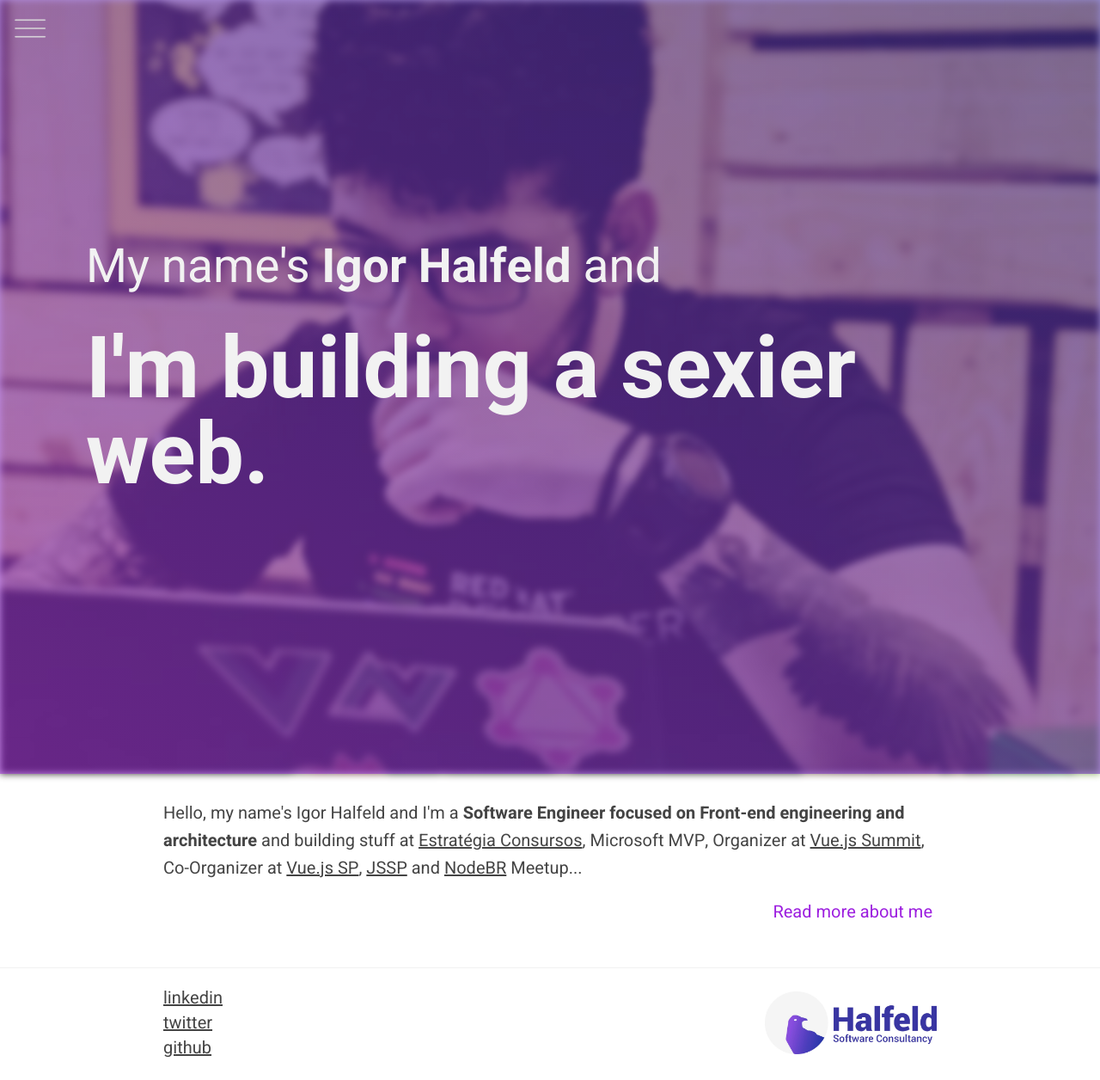
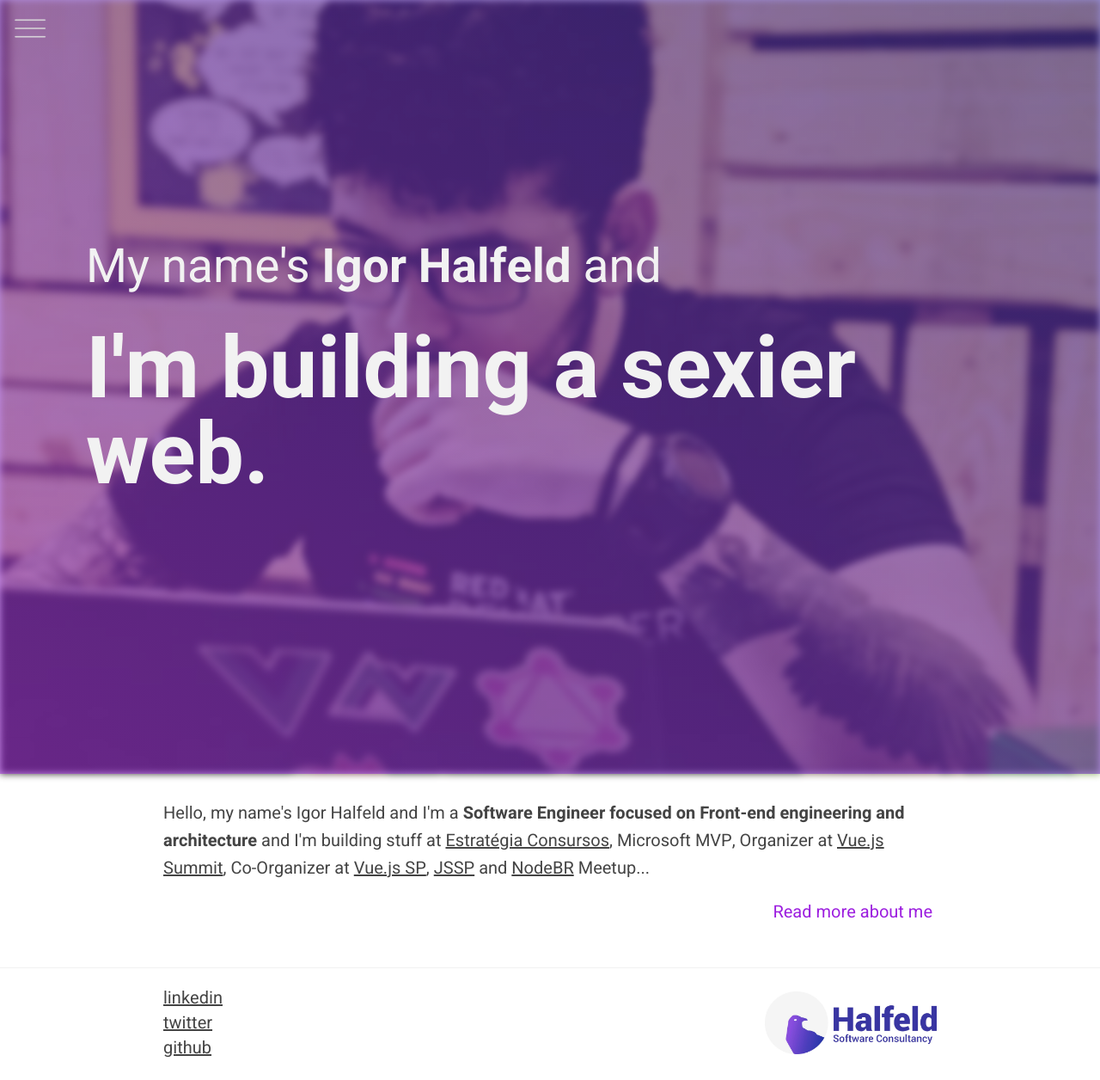
Before and after one commit to Halfeld/website, a Jekyll site: the page built from index.html, in a window 1280 px wide. Shown: the whole page at 86% size. Built offline with Jekyll 4.4.1, drawn with Linux system fonts in a browser that asks for light colours.

Commit message:
fix my desc (again)

```diff
--- a/index.html
+++ b/index.html
@@ -4,7 +4,7 @@
 ---
 
 <p>
-  Hello, my name's {{ site.title }} and I'm a <strong>{{ site.description }}</strong> and building stuff at <a href="https://www.estrategiaconcursos.com.br/">Estratégia Consursos</a>, Microsoft MVP,
+  Hello, my name's {{ site.title }} and I'm a <strong>{{ site.description }}</strong> and I'm building stuff at <a href="https://www.estrategiaconcursos.com.br/">Estratégia Consursos</a>, Microsoft MVP,
   Organizer at <a href="https://vuejssummit.com/">Vue.js Summit</a>,
   Co-Organizer at <a href="https://www.meetup.com/VueJS-SP">Vue.js SP</a>,
   <a href="https://www.meetup.com/Javascript-SP">JSSP</a> and <a href="https://www.meetup.com/nodebr">NodeBR</a> Meetup...
```
